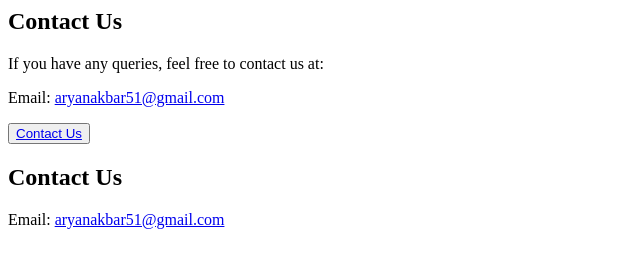
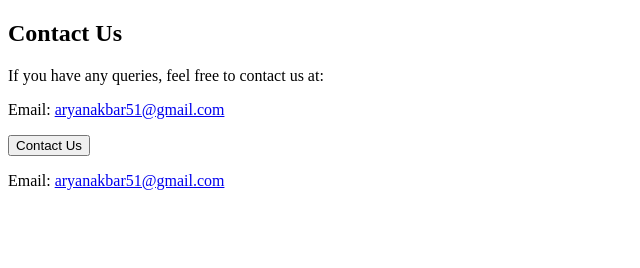
Before and after one commit to AryanAkbar/cybersecgroup.org, a plain HTML site: page index.html in a window 1280 px wide. Shown: the whole page, without its empty margins (0-640 px from the left). Drawn offline with Linux system fonts and the light colour scheme.

Commit message:
Update index.html

```diff
--- a/index.html
+++ b/index.html
@@ -1,10 +1,3 @@
-<section id="contact">
-    <h2>Contact Us</h2>
-    <p>If you have any queries, feel free to contact us at:</p>
-    <p>Email: <a href="mailto:aryanakbar51@gmail.com">aryanakbar51@gmail.com</a></p>
-    <button><a href="mailto:aryanakbar51@gmail.com">Contact Us</a></button>
-</section>
-
 <!DOCTYPE html>
 <html lang="en">
 <head>
@@ -16,8 +9,14 @@
 <body>
     <!-- Your existing content -->
 
+    <section id="contact">
+        <h2>Contact Us</h2>
+        <p>If you have any queries, feel free to contact us at:</p>
+        <p>Email: <a href="mailto:aryanakbar51@gmail.com">aryanakbar51@gmail.com</a></p>
+        <button><a href="mailto:aryanakbar51@gmail.com" style="text-decoration: none; color: inherit;">Contact Us</a></button>
+    </section>
+
     <footer>
-        <h2>Contact Us</h2>
         <p>Email: <a href="mailto:aryanakbar51@gmail.com">aryanakbar51@gmail.com</a></p>
     </footer>
 </body>
```
